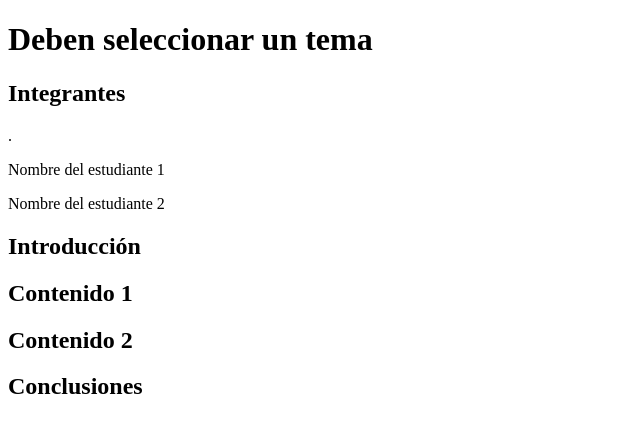
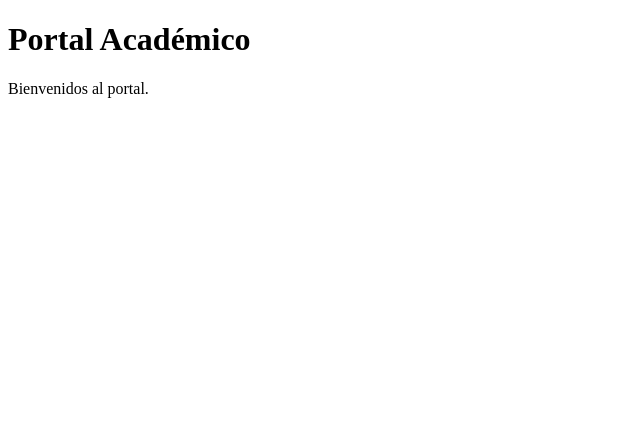
Before and after one commit to C4lDx-hub/laboratorio-conflicto-git, a plain HTML site: page index.html in a window 1280 px wide. Shown: the whole page, without its empty margins (0-640 px from the left). Drawn offline with Linux system fonts and the light colour scheme.

Commit message:
Update index.html

```diff
--- a/index.html
+++ b/index.html
@@ -1,18 +1,19 @@
 <!DOCTYPE html>
 
-<html lang="es">
+<html>
+
 <head>
-    <meta charset="UTF-8">
-    <title>Laboratorio 1.1</title>
+
+    <title>Mi Proyecto</title>
+
 </head>
-<body>
-    <h1>Deben seleccionar un tema</h1>
-     <h2>Integrantes</h2>.
-    <p>Nombre del estudiante 1</p>
-    <p>Nombre del estudiante 2</p>
-    <h2>Introducción</h2>
-    <h2>Contenido 1</h2>
-    <h2>Contenido 2</h2>
-    <h2>Conclusiones</h2
-</body>
+
+ <body>
+
+<h1>Portal Académico</h1>
+
+ <p>Bienvenidos al portal.</p>
+
+ </body>
+
 </html>
```
